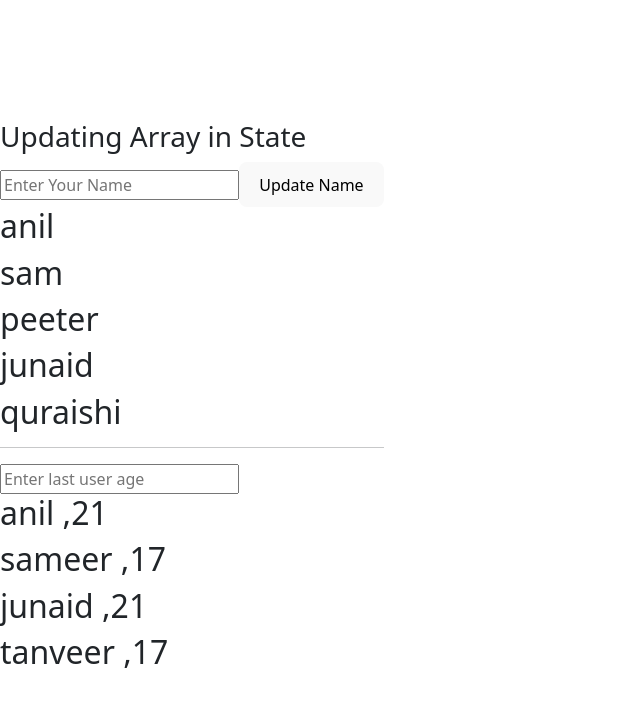
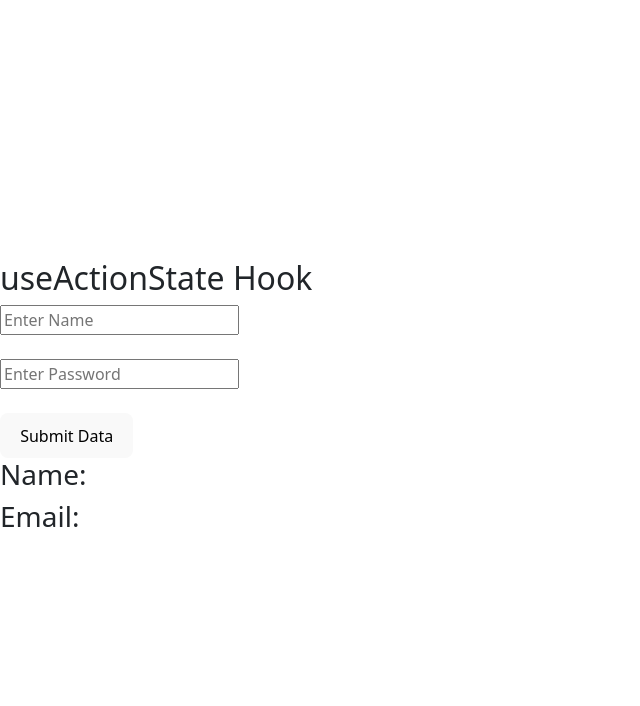
Before and after one commit to Junaid-webdev/react, a React (Vite) app in the folder react-app/: page / in a window 1280 px wide. Shown: the top 706 px of the page, without its empty margins (0-640 px from the left). Built offline with nearby package versions, Linux system fonts and the light colour scheme.

Commit message:
useActionState Hook

```diff
--- a/react-app/src/App.jsx
+++ b/react-app/src/App.jsx
@@ -1,45 +1,42 @@
-import { useState } from "react";
+import { useActionState } from "react";
+
 
 function App(){
-const [data,setData]=useState([
-  'anil','sam','peeter','junaid','quraishi'
-])
 
-const [dataDetails,setDataDetailes]=useState([
-  {name:"anil ", age:'21',},
-  {name:"sameer ", age:'17',},
-  {name:"junaid ", age:'21',},
-  {name:"tanveer ", age:'17',},
-])
 
-const handlerUser = (name)=>{
- data[data.length-1]=name;
-setData([...data])
-}
+  const handleSubmit= async(previous,formData)=>{
+    let name = formData.get('name');
+    let password = formData.get('password')
+    await new Promise((res=>setTimeout(res,3000)))
+    //  console.log("handlesubmit called",name,password);
+     if(name && password){
+      return {message:"Data Submitted",name,password}
+     }else{
+      return {error:"Failed to submit",name,password}
+     }
+  }
 
-const handleAge=(age)=>{
+  const [data,action,pending]=useActionState(handleSubmit,undefined)
+console.log(data);
+  return<>
+  <h2>useActionState Hook</h2>
+  <form action={action}>
+    <input type="text" defaultValue={data?.name} name="name" placeholder="Enter Name" />
+    <br /><br />
+    <input type="text" defaultValue={data?.password}  name="password" placeholder="Enter Password"/>
+    <br /><br />
+    <button disabled={pending}>Submit Data</button>
+    <br />
 
-  dataDetails[dataDetails.length-1].age=age;
-  setDataDetailes([...dataDetails])
-}
-  return<>
-  <h3>Updating Array in State</h3>
-  <input type="text" placeholder="Enter Your Name"  onChange={(e)=>handlerUser(e.target.value)}  />
-  <button onClick={()=>setData("Anil Sidhu")}>Update Name</button>
-
-  {
-    data.map((item,index)=>(
-      <h2 key={index}>{item}</h2>
-    ))
-  }
-  <hr />
-  <input type="text" placeholder="Enter last user age" onChange={(e)=>handleAge(e.target.value)} />
-  {
-    dataDetails.map((item,index)=>(
-      <h2 key={index}>{item.name},{item.age}</h2>
-
-    ))
-  }
+  </form>
+   {
+      data?.error  && <span style={{ color:"red" }}>{data.error}</span>
+    }
+    {
+      data?.message && <span style={{ color:"green" }}>{data.message}</span>
+    }
+    <h3>Name:{data?.name}</h3>
+    <h3>Email:{data?.password}</h3>
   </>
 }
 export default App;
```
